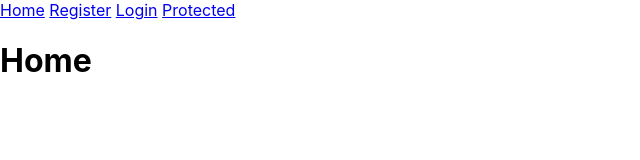
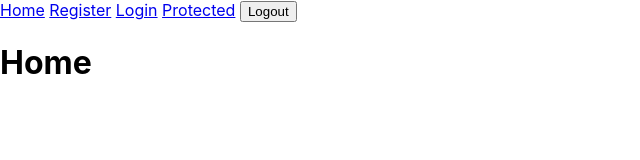
Before and after one commit to Mcoliane/mernuserauth, a React (Create React App) app in the folder frontend/: page / in a window 1280 px wide. Shown: the top 160 px of the page, without its empty margins (0-640 px from the left). Built offline with nearby package versions, Linux system fonts and the light colour scheme.

Commit message:
logout
added logout

```diff
--- a/frontend/src/App.js
+++ b/frontend/src/App.js
@@ -1,8 +1,9 @@
 import React from 'react';
+import { BrowserRouter as Router, Routes, Route, Link } from 'react-router-dom';
 import Register from './components/Register';
 import Login from './components/Login';
 import ProtectedPage from './components/ProtectedPage';
-import { BrowserRouter as Router, Routes, Route, Link } from 'react-router-dom';
+import LogoutButton from './components/LogoutButton';
 
 function App() {
   return (
@@ -10,14 +11,15 @@ function App() {
       <div>
         <nav>
           <Link to="/">Home</Link>{' '}
-          <Link to="/Register">Register</Link>{' '}
-          <Link to="/Login">Login</Link>{' '}
-          <Link to="/Protected">Protected</Link>
+          <Link to="/register">Register</Link>{' '}
+          <Link to="/login">Login</Link>{' '}
+          <Link to="/protected">Protected</Link>{' '}
+          <LogoutButton />
         </nav>
         <Routes>
-          <Route path="/Register" element={<Register />} />
-          <Route path="/Login" element={<Login />} />
-          <Route path="/Protected" element={<ProtectedPage />} />
+          <Route path="/register" element={<Register />} />
+          <Route path="/login" element={<Login />} />
+          <Route path="/protected" element={<ProtectedPage />} />
           <Route path="/" element={<div><h1>Home</h1></div>} />
         </Routes>
       </div>
--- /dev/null
+++ b/frontend/src/components/LogoutButton.js
@@ -0,0 +1,29 @@
+import React from 'react';
+import { useNavigate } from 'react-router-dom';
+
+function LogoutButton() {
+  const navigate = useNavigate();
+
+  const handleLogout = async () => {
+    try {
+      const response = await fetch('http://localhost:5001/api/auth/logout', {
+        method: 'POST',
+        credentials: 'include'
+      });
+      if (response.ok) {
+        // For a simple approach, just redirect to Home or Login after logout:
+        navigate('/');
+      } else {
+        console.log('Logout error:', await response.json());
+      }
+    } catch (error) {
+      console.error('Logout failed:', error);
+    }
+  };
+
+  return (
+    <button onClick={handleLogout}>Logout</button>
+  );
+}
+
+export default LogoutButton;
```
